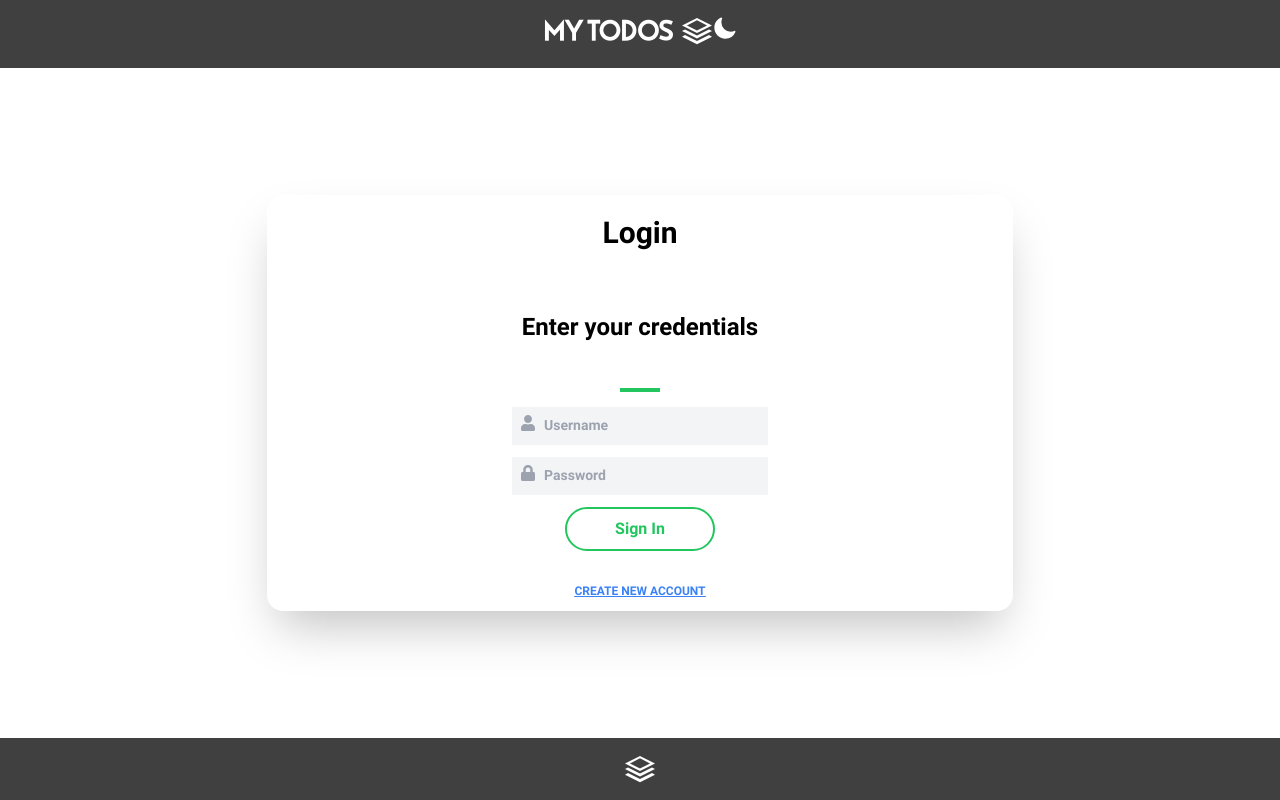
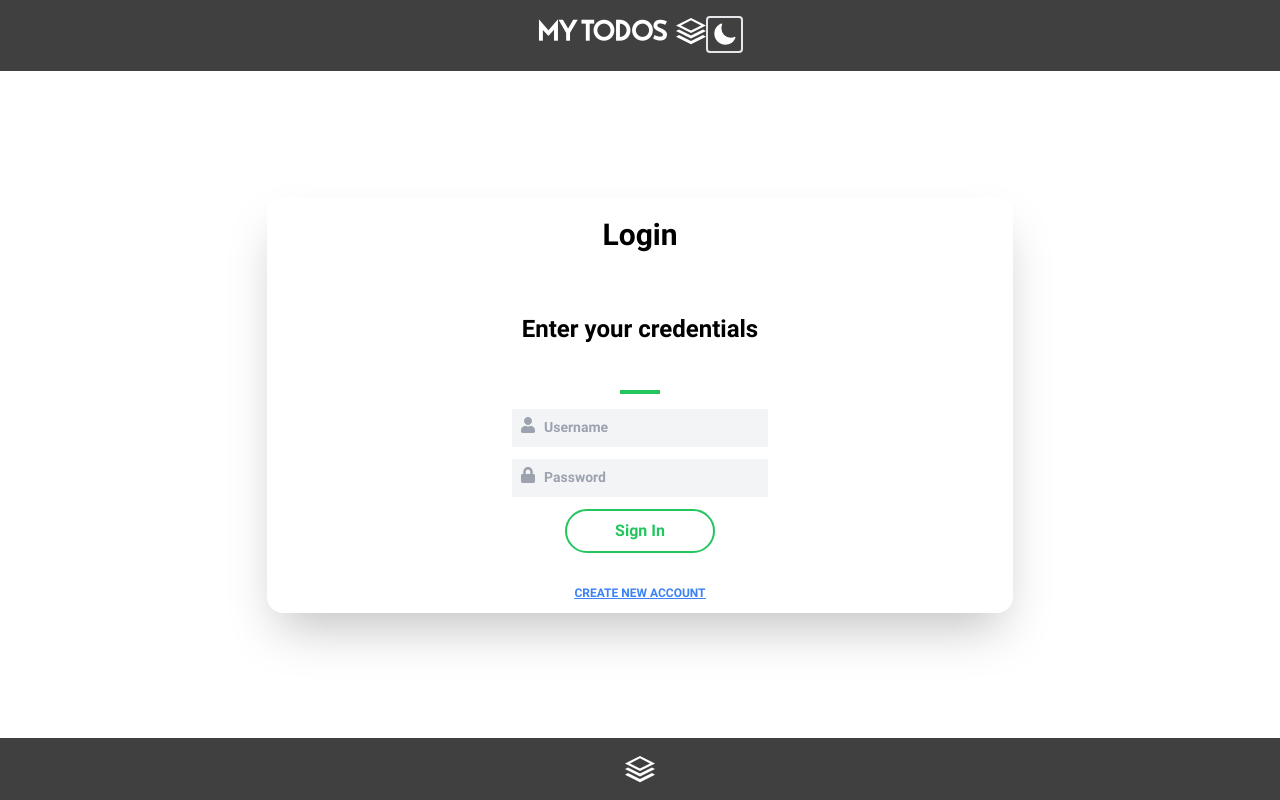
Before and after one commit to slim-aouadi/Todo-app, a Next.js app: page / in a window 1280 px wide. Built offline with nearby package versions, Linux system fonts and the light colour scheme.

Commit message:
theme switcher buttonns refactored

```diff
--- a/components/ThemeSwitcher.tsx
+++ b/components/ThemeSwitcher.tsx
@@ -13,17 +13,14 @@ export const ThemeSwitcher = () => {
   const handleThemeSwitch = () => {
     setStoredMode(toggleTheme(theme))
   }
-  if (theme === 'dark') {
-    return (
-      <button type={'button'} onClick={handleThemeSwitch}>
-        <SunIcon className="" />
-      </button>
-    )
-  } else {
-    return (
-      <button type={'button'} onClick={handleThemeSwitch}>
-        <MoonIcon className="" />
-      </button>
-    )
-  }
+
+  return (
+    <button
+      type={'button'}
+      onClick={handleThemeSwitch}
+      className="border-2 rounded p-1"
+    >
+      {theme === 'dark' ? <SunIcon /> : <MoonIcon />}
+    </button>
+  )
 }
```
